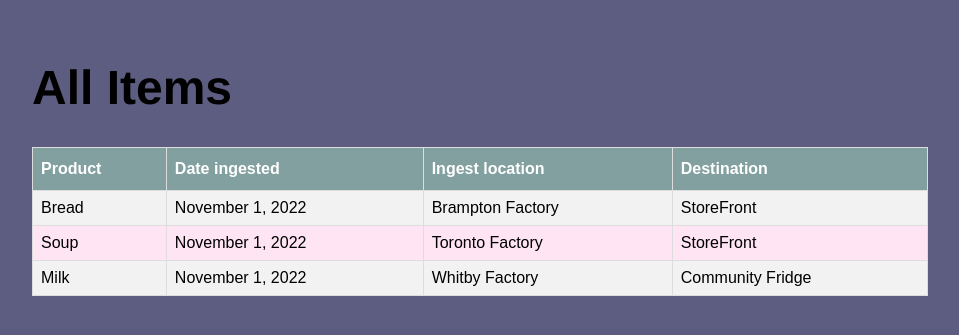
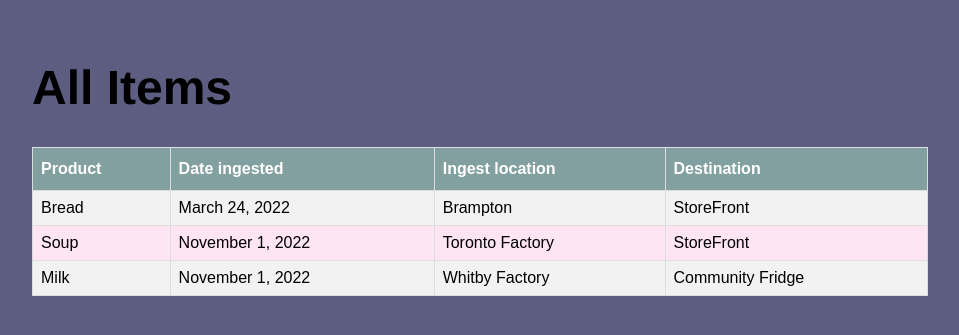
Before and after one commit to trossossp3/trossossp3.github.io, a Jekyll site: the page test.html, which Jekyll copies as it is, in a window 1280 px wide. Shown: the top 335 px of the page, without its empty margins (160-1119 px from the left). Built offline with Jekyll 4.4.1, drawn with Linux system fonts in a browser that asks for light colours.

Commit message:
Update test.html

```diff
--- a/test.html
+++ b/test.html
@@ -19,8 +19,8 @@
   </tr>
   <tr>
     <td>Bread</td>
-    <td>November 1, 2022</td>
-    <td>Brampton Factory</td>
+    <td>March 24, 2022</td>
+    <td>Brampton</td>
 	<td>StoreFront</td>
   </tr>
 
```
